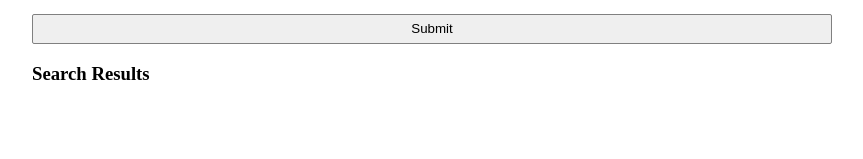
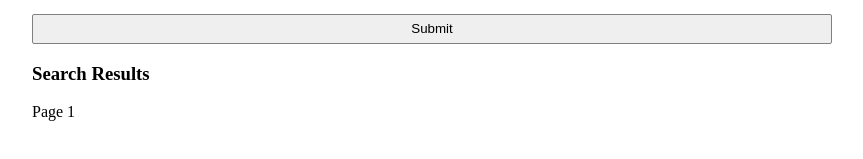
Before and after one commit to eshigh23/github-repo-search, a React (Vite) app: page / in a window 1280 px wide. Shown: the part 191-350 px from the top of the page, without its empty margins (208-1071 px from the left). Built offline with nearby package versions, Linux system fonts and the light colour scheme.

Commit message:
small update

```diff
--- a/src/App.tsx
+++ b/src/App.tsx
@@ -17,6 +17,7 @@ function App() {
   const [sortOption, setSortOption] = useState('')
   const [sortOrder, setSortOrder] = useState('')
   const [numItems, setNumItems] = useState('')
+  const [page, setPage] = useState(1)
 
   const [searchResults, setSearchResults] = useState<SearchResult[]>([])
   const [isLoading, setIsLoading] = useState(false)
@@ -52,7 +53,6 @@ function App() {
             sort: sortOption ? sortOption : '',
             order: sortOrder ? sortOrder : '',
             per_page: numItems ? numItems : '',
-
           }
         }
       )
@@ -60,7 +60,7 @@ function App() {
       setSearchResults(response?.data?.items)
 
     } catch (e) {
-      console.log('error:', e)
+      setError('Something went wrong, please try again')
     } finally {
       setIsLoading(false)
     }
@@ -108,13 +108,18 @@ function App() {
               <option value="asc">Ascending</option>
             </select>
           </div>
+
         </div>
 
         <button className="repo-search--submit">Submit</button>
       </form>
 
 
-      <h3>Search Results</h3>
+      <div>
+        <h3>Search Results</h3>
+        <p>Page {page} </p>
+      </div>
+
       { isLoading && <p>Loading...</p> }
 
       <div>
--- a/src/components/ResultCard/ResultCard.tsx
+++ b/src/components/ResultCard/ResultCard.tsx
@@ -12,7 +12,7 @@ type ResultCardProps = {
 
 export default function ResultCard({ result }: ResultCardProps) {
 
-    // had to look this up as well
+    // had to look this up as well, unsure about the timezone argument
     const formatDate = (dateStr: string) => {
         const date = new Date(dateStr)
         let formattedDate = date.toLocaleDateString('en-US', { month: 'short', day: '2-digit', year: 'numeric' });
```
